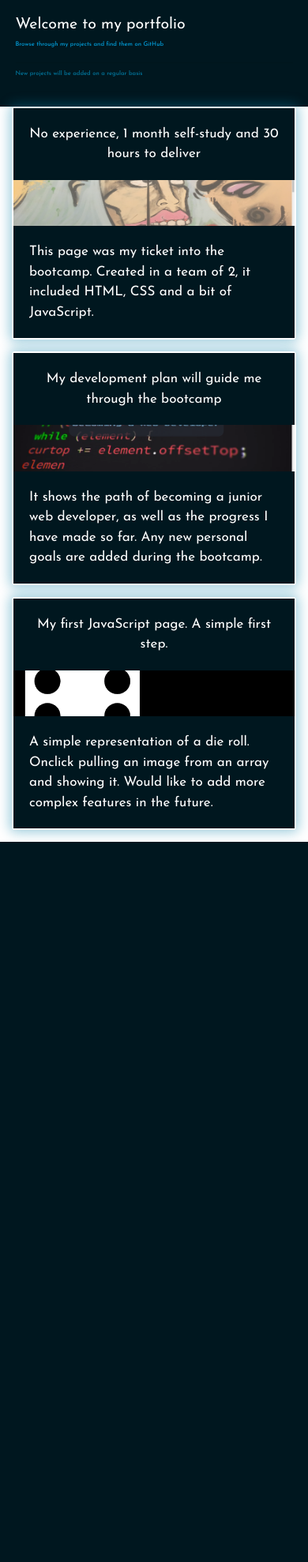
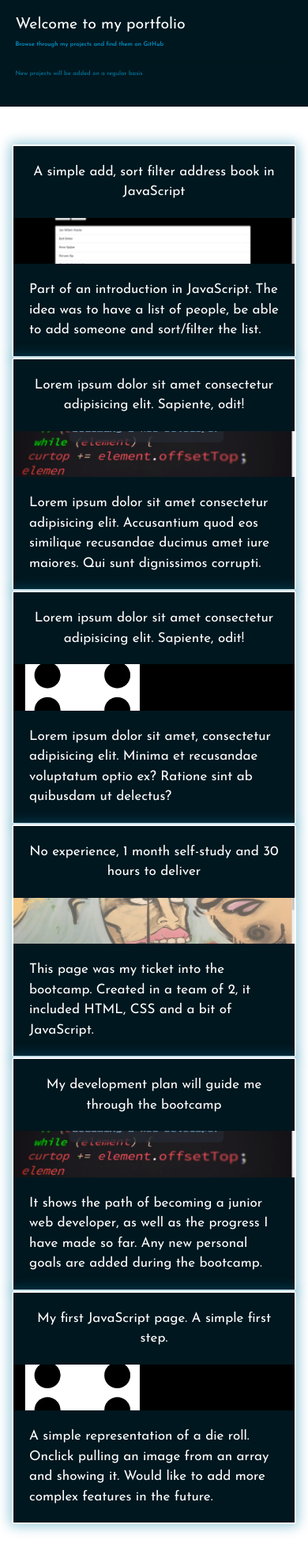
Before and after one commit to Jwhaeke/portfolio, a PHP site: page /pages/projects.html in a window 390 px wide. Shown: the whole page at 79% size. Before the commit the page ends 1066 px from the top, so only its background shows below. Run offline with PHP 8.4, Linux system fonts and the light colour scheme; some libraries are stand-ins or nearby versions.

Commit message:
Cards are now responsive 12-6-4 | added address book card

```diff
--- a/pages/projects.html
+++ b/pages/projects.html
@@ -21,12 +21,52 @@
             <p id="foot">New projects will be added on a regular basis</p>
         </div>
     </div>
+    <br>
+    <br>
 <!-- Copied cards section from about me page for consistency -->
+
     <div class="darkContent">
         <div class="container">
-            <div class="card-deck">
             <!-- Hackathon Card -->
-                <div class="card h-100">
+            <div class="row">
+                <div class="col-xs-12 col-sm-6 col-lg-4">
+                    <div class="card">
+                        <div class="card-body">
+                            <p class="card-text text-center">A simple add, sort filter address book in JavaScript</p>
+                        </div>
+                        <img class="img-fluid" src="../img/book.png" alt="Card image" height="50%">
+                        <div class="card-body">
+                            <p class="card-text">Part of an introduction in JavaScript. The idea was to have a list of people, be able to add someone and sort/filter the list. </p>
+                        </div>
+                    </div>
+                </div>
+                <!-- Development Plan Card -->
+                <div class="col-xs-12 col-sm-6 col-lg-4">
+                    <div class="card">
+                        <div class="card-body">
+                            <p class="card-text text-center">Lorem ipsum dolor sit amet consectetur adipisicing elit. Sapiente, odit!</p>
+                        </div>
+                        <img class="img-fluid" src="../img/pr_dev.png" alt="Card image" height="50%">
+                        <div class="card-body">
+                            <p class="card-text">Lorem ipsum dolor sit amet consectetur adipisicing elit. Accusantium quod eos similique recusandae ducimus amet iure maiores. Qui sunt dignissimos corrupti.</p>
+                        </div>
+                    </div>
+                </div>
+                    <!-- Dice Card -->
+                <div class="col-xs-12 col-sm-6 col-lg-4">
+                    <div class="card">
+                        <div class="card-body">
+                            <p class="card-text text-center">Lorem ipsum dolor sit amet consectetur adipisicing elit. Sapiente, odit!</p>
+                        </div>
+                        <img class="img-fluid" src="../img/pr_roll.png" alt="Card image" height="50%">
+                        <div class="card-body">
+                            <p class="card-text">Lorem ipsum dolor sit amet, consectetur adipisicing elit. Minima et recusandae voluptatum optio ex? Ratione sint ab quibusdam ut delectus?</p>
+                        </div>
+                    </div>
+                </div>
+                <!-- Hackathon Card -->
+                <div class="col-xs-12 col-sm-6 col-lg-4">
+                    <div class="card">
                         <div class="card-body">
                             <p class="card-text text-center">No experience, 1 month self-study and 30 hours to deliver</p>
                         </div>
@@ -35,8 +75,10 @@
                             <p class="card-text">This page was my ticket into the bootcamp. Created in a team of 2, it included HTML, CSS and a bit of JavaScript.  </p>
                         </div>
                     </div>
+                </div>
                 <!-- Development Plan Card -->
-                <div class="card h-100">
+                <div class="col-xs-12 col-sm-6 col-lg-4">
+                    <div class="card">
                         <div class="card-body">
                             <p class="card-text text-center">My development plan will guide me through the bootcamp</p>
                         </div>
@@ -45,8 +87,10 @@
                             <p class="card-text">It shows the path of becoming a junior web developer, as well as the progress I have made so far. Any new personal goals are added during the bootcamp.</p>
                         </div>
                     </div>
+                </div>
                 <!-- Dice Card -->
-                <div class="card h-100">
+                <div class="col-xs-12 col-sm-6 col-lg-4">
+                    <div class="card">
                         <div class="card-body">
                             <p class="card-text text-center">My first JavaScript page. A simple first step. </p>
                         </div>
@@ -58,6 +102,13 @@
                 </div>
             </div>
         </div>
+    </div>
+
+
+
+
+    <br>
+    <br>
 
     <script src="https://code.jquery.com/jquery-3.3.1.slim.min.js" integrity="sha384-q8i/X+965DzO0rT7abK41JStQIAqVgRVzpbzo5smXKp4YfRvH+8abtTE1Pi6jizo" crossorigin="anonymous"></script>
     <script src="https://cdnjs.cloudflare.com/ajax/libs/popper.js/1.14.3/umd/popper.min.js" integrity="sha384-ZMP7rVo3mIykV+2+9J3UJ46jBk0WLaUAdn689aCwoqbBJiSnjAK/l8WvCWPIPm49" crossorigin="anonymous"></script>
```
Also changed, not shown: css/main.css (line endings or trailing spaces), img/book.png (added). Lines whose indentation alone changed are shown as unchanged.
